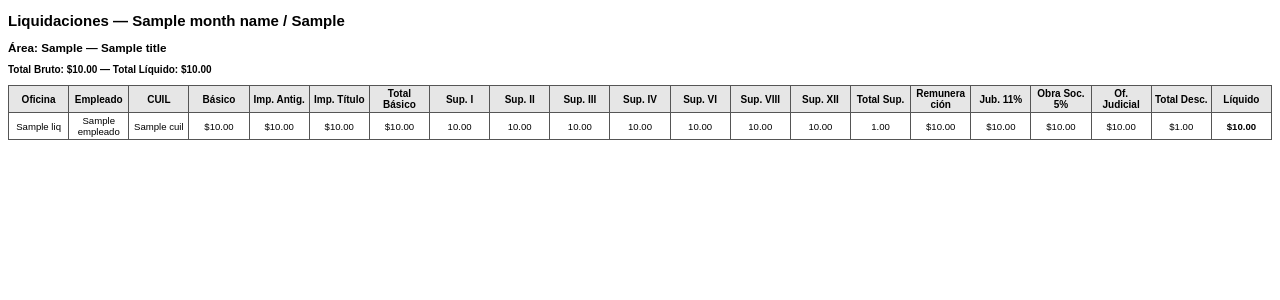
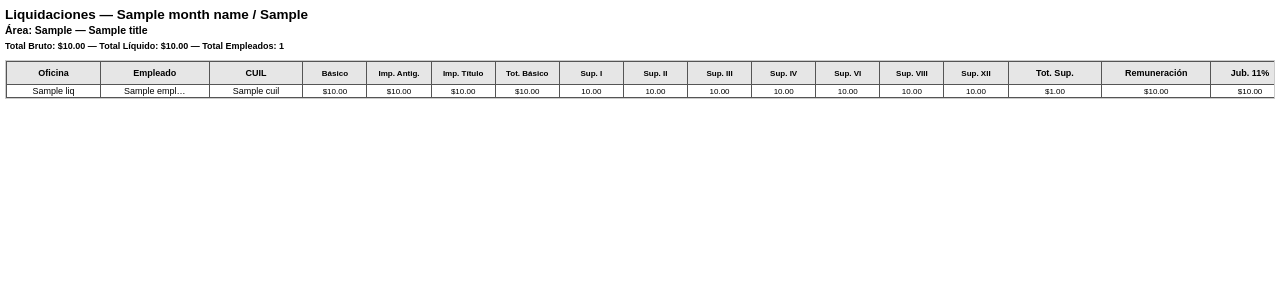
Before and after one commit to FernandoAVillarroel/fonavi_project, a Django app: template templates/presidencia/liquidacion_pdf.html in a window 1280 px wide. Shown: the top 300 px of the page. Run offline with Django 5.2, Linux system fonts and the light colour scheme; the template is opened without the code that fills it: most values are stand-ins (such as "Sample title", 1, 10 or a date in 2020).

Commit message:
Update liquidacion_pdf.html

```diff
--- a/templates/presidencia/liquidacion_pdf.html
+++ b/templates/presidencia/liquidacion_pdf.html
@@ -2,90 +2,151 @@
 <html lang="es">
 <head>
 <meta charset="UTF-8">
+<meta name="viewport" content="width=device-width, initial-scale=1.0">
+<title>Liquidaciones — {{ month_name }} / {{ año_sel }}</title>
 <style>
-    @page { size: A4 landscape; margin: 1.1cm; }
-    body { font-family: Arial, sans-serif; font-size: 10px; }
-    h2, h3 { margin-bottom: 2px; }
+  @page { size: A4 landscape; margin: 0.5cm; }
+
+  body {
+    font-family: Arial, sans-serif;
+    font-size: 9px;
+    margin: 0;
+    padding: 5px;
+  }
+
+  h2, h3 { margin: 2px 0; }
+  .header { margin-bottom: 5px; }
+  .totals { margin-top: 5px; font-weight: bold; font-size: 9px; }
+
+  /* Contenedor scroll para navegador */
+  .table-container {
+    overflow-x: auto;
+    max-width: 100%;
+    border: 1px solid #ccc;
+  }
+
   .pdf-table {
     width: 100%;
     border-collapse: collapse;
-      font-size: 9.6px;
     table-layout: fixed;
+    min-width: 1600px;
   }
+
   .pdf-table th, .pdf-table td {
     border: 1px solid #555;
-      padding: 2px 3px;
+    padding: 1px 2px;
+    vertical-align: middle;
     text-align: center;
-      vertical-align: middle;
     word-break: break-word;
+    white-space: normal;
     overflow-wrap: break-word;
-      white-space: pre-line;
   }
-    .pdf-table th { background: #e6e6e6; font-weight: bold; font-size: 10px; }
+
+  .pdf-table th {
+    background: #e6e6e6;
+    font-weight: bold;
+    position: sticky;
+    top: 0;
+    z-index: 2;
+  }
+
   .pdf-table tr:nth-child(even) { background: #fafbfc; }
-    .header { margin-bottom: 10px; }
-    .totals { margin-top: 10px; font-weight: bold; }
+
+  /* Ajustes de ancho de columnas */
+  .col-oficina { width: 6%; text-align: left; }
+  .col-empleado { width: 7%; text-align: left; }
+  .col-cuil { width: 6%; }
+  .col-basico, .col-antiguedad, .col-titulo, .col-total-basico,
+  .col-supl { width: 4%; text-align: right; font-size: 8px; }
+
+  .col-total-supl { width: 6%; text-align: right; }
+  .col-remuneracion { width: 7%; text-align: right; }
+  .col-descuento { width: 5%; text-align: right; }
+  .col-oficio { width: 3%; text-align: right; }
+  .col-liquido { width: 7%; text-align: right; }
+
+  .money { text-align: right; font-size: 8px; }
+
+  @media print {
+    body { -webkit-print-color-adjust: exact !important; color-adjust: exact !important; }
+    .table-container { overflow-x: visible; }
+  }
 </style>
 </head>
 <body>
+
 <div class="header">
   <h2>Liquidaciones — {{ month_name }} / {{ año_sel }}</h2>
-    <h3>Área: {{ area_sel|default:"PRESIDENCIA" }} — {{ title }}</h3>
-    <p class="totals">Total Bruto: ${{ tot.bruto|floatformat:2 }} — Total Líquido: ${{ tot.liquido|floatformat:2 }}</p>
+  <h3>Área: {{ area_sel|default:"PRESIDENCIA" }} — {{ title|default:"Liquidaciones Mensuales" }}</h3>
+  <p class="totals">
+    Total Bruto: ${{ tot.bruto|floatformat:2 }} —
+    Total Líquido: ${{ tot.liquido|floatformat:2 }} —
+    Total Empleados: {{ liqs|length }}
+  </p>
 </div>
+
+<div class="table-container">
   <table class="pdf-table">
     <thead>
       <tr>
-        <th>Oficina</th>
-        <th>Empleado</th>
-        <th>CUIL</th>
-        <th>Básico</th>
-        <th>Imp. Antig.</th>
-        <th>Imp. Título</th>
-        <th>Total Básico</th>
-        <th>Sup. I</th>
-        <th>Sup. II</th>
-        <th>Sup. III</th>
-        <th>Sup. IV</th>
-        <th>Sup. VI</th>
-        <th>Sup. VIII</th>
-        <th>Sup. XII</th>
-        <th>Total Sup.</th>
-        <th>Remuneración</th>
-        <th>Jub. 11%</th>
-        <th>Obra Soc. 5%</th>
-        <th>Of. Judicial</th>
-        <th>Total Desc.</th>
-        <th>Líquido</th>
+        <th class="col-oficina">Oficina</th>
+        <th class="col-empleado">Empleado</th>
+        <th class="col-cuil">CUIL</th>
+        <th class="col-basico">Básico</th>
+        <th class="col-antiguedad">Imp. Antig.</th>
+        <th class="col-titulo">Imp. Título</th>
+        <th class="col-total-basico">Tot. Básico</th>
+        <th class="col-supl">Sup. I</th>
+        <th class="col-supl">Sup. II</th>
+        <th class="col-supl">Sup. III</th>
+        <th class="col-supl">Sup. IV</th>
+        <th class="col-supl">Sup. VI</th>
+        <th class="col-supl">Sup. VIII</th>
+        <th class="col-supl">Sup. XII</th>
+        <th class="col-total-supl">Tot. Sup.</th>
+        <th class="col-remuneracion">Remuneración</th>
+        <th class="col-descuento">Jub. 11%</th>
+        <th class="col-descuento">Obra Soc. 5%</th>
+        <th class="col-oficio">Of. Judicial</th>
+        <th class="col-descuento">Tot. Desc.</th>
+        <th class="col-liquido">Líquido</th>
       </tr>
     </thead>
     <tbody>
       {% for liq in liqs %}
       <tr>
-        <td>{{ liq.oficina_nombre }}</td>
-        <td>{{ liq.empleado }}</td>
-        <td>{{ liq.empleado.cuil }}</td>
-        <td>${{ liq.basico|floatformat:2 }}</td>
-        <td>${{ liq.importe_antiguedad|floatformat:2 }}</td>
-        <td>${{ liq.importe_titulo|floatformat:2 }}</td>
-        <td>${{ liq.basico_total|floatformat:2 }}</td>
-        <td>{{ liq.supl1|floatformat:2 }}</td>
-        <td>{{ liq.supl2|floatformat:2 }}</td>
-        <td>{{ liq.supl3|floatformat:2 }}</td>
-        <td>{{ liq.supl4|floatformat:2 }}</td>
-        <td>{{ liq.supl6|floatformat:2 }}</td>
-        <td>{{ liq.supl8|floatformat:2 }}</td>
-        <td>{{ liq.supl12|floatformat:2 }}</td>
-        <td>{{ liq.total_suplementos|floatformat:2 }}</td>
-        <td>${{ liq.bruto|floatformat:2 }}</td>
-        <td>${{ liq.jubilacion|floatformat:2 }}</td>
-        <td>${{ liq.obra_social|floatformat:2 }}</td>
-        <td>${{ liq.oficio_judicial|floatformat:2 }}</td>
-        <td>${{ liq.total_descuentos|floatformat:2 }}</td>
-        <td><b>${{ liq.liquido|floatformat:2 }}</b></td>
+        <td class="col-oficina" title="{{ liq.oficina_nombre }}">{{ liq.oficina_nombre|truncatechars:15 }}</td>
+        <td class="col-empleado" title="{{ liq.empleado }}">{{ liq.empleado|truncatechars:12 }}</td>
+        <td class="col-cuil">{{ liq.empleado.cuil|default:"N/A" }}</td>
+        <td class="money">${{ liq.basico|floatformat:2 }}</td>
+        <td class="money">${{ liq.importe_antiguedad|floatformat:2 }}</td>
+        <td class="money">${{ liq.importe_titulo|floatformat:2 }}</td>
+        <td class="money">${{ liq.basico_total|floatformat:2 }}</td>
+        <td class="money">{{ liq.supl1|floatformat:2 }}</td>
+        <td class="money">{{ liq.supl2|floatformat:2 }}</td>
+        <td class="money">{{ liq.supl3|floatformat:2 }}</td>
+        <td class="money">{{ liq.supl4|floatformat:2 }}</td>
+        <td class="money">{{ liq.supl6|floatformat:2 }}</td>
+        <td class="money">{{ liq.supl8|floatformat:2 }}</td>
+        <td class="money">{{ liq.supl12|floatformat:2 }}</td>
+        <td class="money">${{ liq.total_suplementos|floatformat:2 }}</td>
+        <td class="money">${{ liq.bruto|floatformat:2 }}</td>
+        <td class="money">${{ liq.jubilacion|floatformat:2 }}</td>
+        <td class="money">${{ liq.obra_social|floatformat:2 }}</td>
+        <td class="money">${{ liq.oficio_judicial|floatformat:2 }}</td>
+        <td class="money">${{ liq.total_descuentos|floatformat:2 }}</td>
+        <td class="money"><b>${{ liq.liquido|floatformat:2 }}</b></td>
+      </tr>
+      {% empty %}
+      <tr>
+        <td colspan="21" style="text-align:center; color:#666; padding:10px;">
+          No hay liquidaciones para mostrar
+        </td>
       </tr>
       {% endfor %}
     </tbody>
   </table>
+</div>
+
 </body>
 </html>
```
Lines whose indentation alone changed are shown as unchanged.
